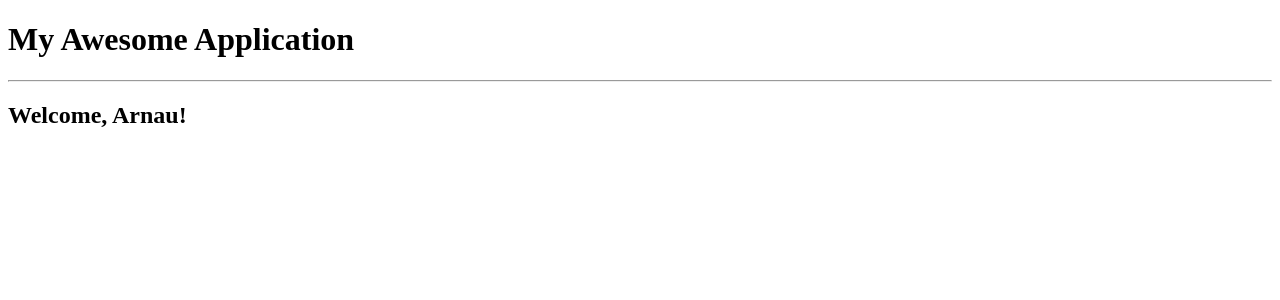
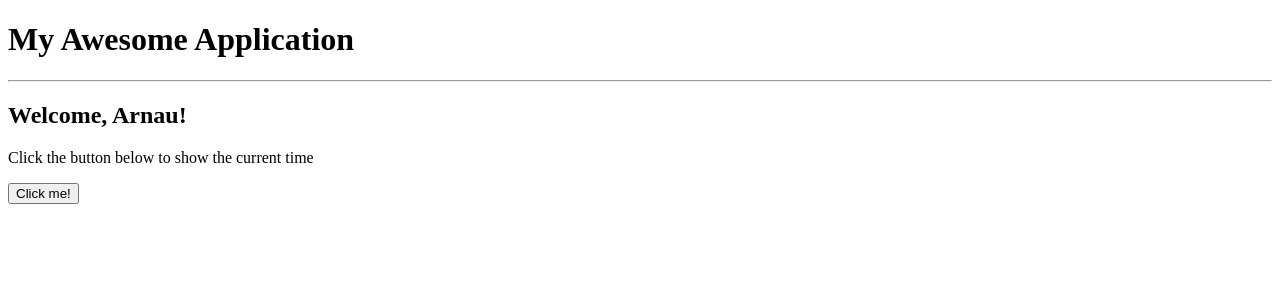
Before and after one commit to SrWilly19/DevelHopeApuntes, a React (Vite) app in the folder ReatApp/my-app/: page / in a window 1280 px wide. Shown: the top 300 px of the page. Built offline with nearby package versions, Linux system fonts and the light colour scheme.

Commit message:
apuntes jsx

```diff
--- /dev/null
+++ b/ReatApp/my-app/src/AlertClock.jsx
@@ -0,0 +1,19 @@
+import { Button } from "./Button"
+
+export function AlertClock(){
+    //Podemos crear la funcion del boton dentro del mismo componente pero no dentro del boton
+    function handleShowTime(){
+        const now = new Date()
+
+        //Esta funcion recibe una cadena que podemos mostrar dentro de una alerta que aparece dentro de nuestro navegador.
+        //``ponemos estas comillas que son un literal de plantilla, una cadena de JavaScript dentro de la cual puedo interpolar expresiones
+        alert(`The current time is ${now.toLocaleTimeString()}`)
+    }
+
+    return (
+        <div>
+            <p>Click the button below to show the current time</p>
+            <Button onClick={handleShowTime} label="Click me! " />
+        </div>
+    )
+}
--- a/ReatApp/my-app/src/App.jsx
+++ b/ReatApp/my-app/src/App.jsx
@@ -1,3 +1,4 @@
+import { AlertClock } from "./AlertClock"
 import { HelloWorld } from "./HelloWorld"
 import { Welcome } from "./Welcome"
 
@@ -9,6 +10,7 @@ export function App(){
             <h1>My Awesome Application</h1>
             <hr />
             <Welcome name="Arnau" />
+            <AlertClock />
         </div>
     )
 }
--- /dev/null
+++ b/ReatApp/my-app/src/Button.jsx
@@ -0,0 +1,5 @@
+//Le pasamos una etiqueta para que pueda mostrar una etiqueta dentro del boton, tambien le pasamos un accesorio llamado onClick que sera el evento que quiero representar.
+//Pero este tambien se puede llamar como yo quiera
+export function Button({ label, onClick}){
+    return <button onClick={onClick}>{label}</button>
+}
--- a/ReatApp/my-app/src/Welcome.jsx
+++ b/ReatApp/my-app/src/Welcome.jsx
@@ -19,6 +19,7 @@ export function Welcome({name, age}){
     return <div>
         {name ? <h2>Welcome, {name}!</h2> : <HelloWorld />}
         {Boolean(age) && <p>You are {age} years old.</p>}
+        {age === 0 && <p>You are very young!</p>}
     </div>
     /*Si ponemos los corchetes fuera "{}" rodeando nuestra expresion se denomina interpolar.  Estamos interpolando esta expresion para poder representarla condicionalmente
     Si no tiene ninguna edad definida en App no saldra esa frase, sin embargo si tiene 0 años saldra un 0 en la pantalla ya que es valor falso pero tambien es un valor
--- a/ReatApp/my-app/src/index.jsx
+++ b/ReatApp/my-app/src/index.jsx
@@ -15,4 +15,4 @@ createRoot(document.getElementById('root'))
     .render(<App/>)
 
 //Podemos usar este root para representar algo dentro de nuestra pagina llamando al metodo de representacion en el objeto raiz.
-root.render(helloWorldElement)
+//root.render(helloWorldElement)
```
Also changed, not shown: 1 other file (tests, documents, lock files or other folders).
